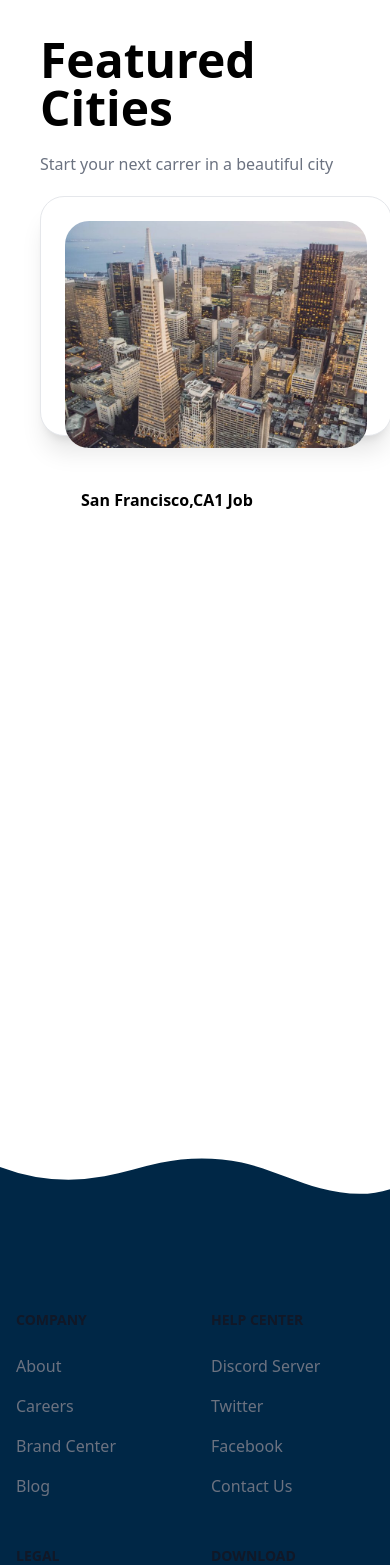
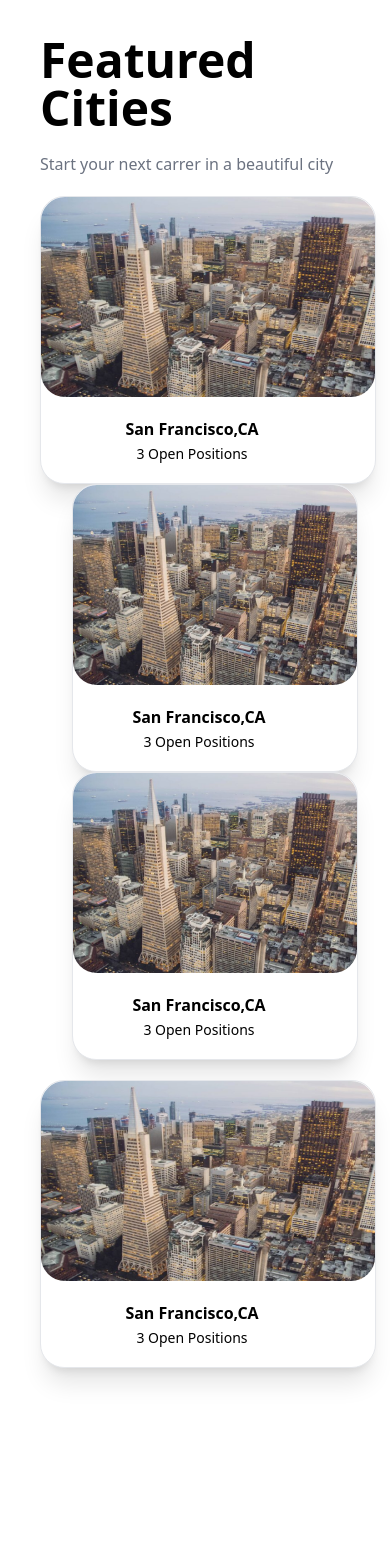
Before and after one commit to faiqa1/preConnect, a React (Create React App) app in the folder client/: page / in a window 390 px wide. Shown: the part 4488-6053 px from the top of the page. Built offline with nearby package versions, Linux system fonts and the light colour scheme.

Commit message:
Updated CSS styles and added IDs to elements in App.css, and modified JSX in Companies.js, FeaturedCities.js, FeaturedJobs.js, and Header.js files.

```diff
--- a/client/src/App.css
+++ b/client/src/App.css
@@ -272,7 +272,7 @@
 	width: 40px;
 }
 
-.formWrapper footer {
+/* .formWrapper footer {
     background-color: #222;
     color: #fff;
     font-size: 14px;
@@ -295,4 +295,4 @@
 .formWrapper footer a {
     color: #3c97bf;
     text-decoration: none;
-}
+} */
--- a/client/src/Components/Pages/HomePage/Companies.js
+++ b/client/src/Components/Pages/HomePage/Companies.js
@@ -7,7 +7,7 @@ import logo4 from "../../../Images/company-logo4.png";
 
 export default function Companies() {
   return (
-    <div className="ml-[10rem] mt-[2rem]">
+    <div className="ml-[10rem] mt-[2rem]" id="companies">
       <h2 className="text-black font-extrabold text-4xl">
         Find Best Companies
       </h2>
--- a/client/src/Components/Pages/HomePage/FeaturedCities.js
+++ b/client/src/Components/Pages/HomePage/FeaturedCities.js
@@ -4,21 +4,21 @@ import san from '../../../Images/-san-francisco.png'
 
 export default function FeaturedCities() {
   return (
-    <div className='featuredCitiesWrapper my-20 ml-10'>
+    <div className='featuredCitiesWrapper my-20 ml-10 '>
        <h2 className="text-black font-extrabold text-5xl">
        Featured Cities
       </h2>
       <p className="text-gray-500 py-5">
       Start your next carrer in a beautiful city
       </p>
-      <div className='citiesCardWrapper'>
-      <div className="jobCardWrapper w-[22rem]">
+      <div className='citiesCardWrapper flex flex-wrap '>
+      <div className="jobCardWrapper w-[21rem]">
           <Link>
-            <div class="max-w-sm p-6 b border shadow-xl bg-white h-[15rem] rounded-3xl">
+            <div class="max-w-sm b border shadow-xl bg-white h-[18rem] rounded-3xl">
               <div className="">
-                <img src={san} className=" rounded-3xl w-[351px] mb-5 " />
-                <div className="location-list text-center pb-2 pt-5">
-                  <ul className="list-none flex flex-wrap ml-[1rem] ">
+                <img src={san} className=" rounded-3xl w-[22.97rem] h-[12.5rem] " />
+                <div className="location-list text-center pb-2 pt-5 ">
+                  <ul className="list-none mr-[2rem]">
                   <li>
                       <Link
                         to="/loc"
@@ -30,9 +30,97 @@ export default function FeaturedCities() {
                     <li>
                       <Link
                         to="/loc"
+                        className="text-black text-sm hover:text-blue-500"
+                      >
+                        3 Open Positions
+                      </Link>
+                    </li>
+                  </ul>
+                </div>
+              </div>
+            </div>
+          </Link>
+        </div>
+        <div className="jobCardWrapper w-[21rem] ml-8 mr-8">
+          <Link>
+            <div class="max-w-sm b border shadow-xl bg-white h-[18rem] rounded-3xl">
+              <div className="">
+                <img src={san} className=" rounded-3xl w-[22.97rem] h-[12.5rem] " />
+                <div className="location-list text-center pb-2 pt-5 ">
+                  <ul className="list-none mr-[2rem]">
+                  <li>
+                      <Link
+                        to="/loc"
                         className="text-black font-bold hover:text-blue-500"
                       >
-                        1 Job
+                        San Francisco,CA
+                      </Link>
+                    </li>
+                    <li>
+                      <Link
+                        to="/loc"
+                        className="text-black text-sm hover:text-blue-500"
+                      >
+                        3 Open Positions
+                      </Link>
+                    </li>
+                  </ul>
+                </div>
+              </div>
+            </div>
+          </Link>
+        </div>
+        <div className="jobCardWrapper w-[21rem] ml-8 mr-8">
+          <Link>
+            <div class="max-w-sm b border shadow-xl bg-white h-[18rem] rounded-3xl">
+              <div className="">
+                <img src={san} className=" rounded-3xl w-[22.97rem] h-[12.5rem] " />
+                <div className="location-list text-center pb-2 pt-5 ">
+                  <ul className="list-none mr-[2rem]">
+                  <li>
+                      <Link
+                        to="/loc"
+                        className="text-black font-bold hover:text-blue-500"
+                      >
+                        San Francisco,CA
+                      </Link>
+                    </li>
+                    <li>
+                      <Link
+                        to="/loc"
+                        className="text-black text-sm hover:text-blue-500"
+                      >
+                        3 Open Positions
+                      </Link>
+                    </li>
+                  </ul>
+                </div>
+              </div>
+            </div>
+          </Link>
+        </div>
+
+        <div className="jobCardWrapper w-[21rem] mt-5">
+          <Link>
+            <div class="max-w-sm b border shadow-xl bg-white h-[18rem] rounded-3xl">
+              <div className="">
+                <img src={san} className=" rounded-3xl w-[22.97rem] h-[12.5rem] " />
+                <div className="location-list text-center pb-2 pt-5 ">
+                  <ul className="list-none mr-[2rem]">
+                  <li>
+                      <Link
+                        to="/loc"
+                        className="text-black font-bold hover:text-blue-500"
+                      >
+                        San Francisco,CA
+                      </Link>
+                    </li>
+                    <li>
+                      <Link
+                        to="/loc"
+                        className="text-black text-sm hover:text-blue-500"
+                      >
+                        3 Open Positions
                       </Link>
                     </li>
                   </ul>
--- a/client/src/Components/Pages/HomePage/FeaturedJobs.js
+++ b/client/src/Components/Pages/HomePage/FeaturedJobs.js
@@ -19,7 +19,7 @@ import { FaTerminal } from "react-icons/fa6";
 
 export default function FeaturedJobs() {
   return (
-    <div className="SectionWrapper w-full h-[79rem] bg-pink mt-[5%]">
+    <div className="SectionWrapper w-full h-[79rem] bg-pink mt-[5%]" id="featuredjobs">
       <h2 className="text-black text-4xl pt-10 pb-4 ml-5 font-extrabold">
         Featured Job Offers
       </h2>
--- a/client/src/Components/Pages/HomePage/Header.js
+++ b/client/src/Components/Pages/HomePage/Header.js
@@ -1,5 +1,6 @@
 import React from "react";
 import { LuNetwork } from "react-icons/lu";
+import { Link } from "react-router-dom";
 
 export default function Header() {
   return (
@@ -10,8 +11,7 @@ export default function Header() {
             href="https://flowbite.com/"
             class="flex items-center space-x-3 rtl:space-x-reverse"
           >
-
-            <LuNetwork color="white"/>
+            <LuNetwork color="white" />
             <span class="self-center text-2xl font-semibold whitespace-nowrap dark:text-white">
               PreConnect
             </span>
@@ -44,41 +44,41 @@ export default function Header() {
             <ul class="font-medium flex flex-col p-4 md:p-0 mt-4 border border-gray-100 rounded-lg bg-gray-50 md:flex-row md:space-x-8 rtl:space-x-reverse md:mt-0 md:border-0 md:bg-white bg-blue md:dark:bg-gray-900 dark:border-gray-700">
               <li>
                 <a
-                  href="#"
-                  class="block py-2 px-3 text-white rounded md:bg-transparent md:text-white-700 md:p-0 dark:text-white md:dark:text-white-500"
-                  aria-current="page"
+                  href="/#"
+                  class="block py-2 px-3 text-white rounded md:bg-transparent md:text-white-700 md:p-0 dark:text-white md:dark:text-white-500 underline decoration-[#002746] hover:decoration-[#fff]"
+                  aria-current="page "
                 >
                   Home
                 </a>
               </li>
               <li>
                 <a
-                  href="#"
-                  class="block py-2 px-3 text-gray-900 rounded hover:bg-gray-100 md:hover:bg-transparent md:border-0 md:hover:text-blue-700 md:p-0 dark:text-white"
+                  href='/#'
+                  class="block py-2 px-3 text-gray-900 rounded hover:bg-gray-100 md:hover:bg-transparent md:border-0  md:p-0 dark:text-white  underline decoration-[#002746] hover:decoration-[#fff]"
                 >
                   About
                 </a>
               </li>
               <li>
-                <a
-                  href="#"
-                  class="block py-2 px-3 text-gray-900 rounded hover:bg-gray-100 md:hover:bg-transparent md:border-0 md:hover:text-blue-700 md:p-0 dark:text-white md:dark:hover:text-blue-500 dark:hover:bg-gray-700 dark:hover:text-white md:dark:hover:bg-transparent"
+                <Link
+                  to='/blogs'
+                  class="block py-2 px-3 text-gray-900 rounded hover:bg-gray-100 md:hover:bg-transparent md:border-0 md:p-0 dark:text-white dark:hover:text-white md:dark:hover:bg-transparent underline decoration-[#002746] hover:decoration-[#fff]"
                 >
-                Blogs
-                </a>
+                  Blogs
+                </Link>
               </li>
               <li>
                 <a
-                  href="#"
-                  class="block py-2 px-3 text-gray-900 rounded hover:bg-gray-100 md:hover:bg-transparent md:border-0 md:hover:text-blue-700 md:p-0 dark:text-white md:dark:hover:text-blue-500 dark:hover:bg-gray-700 dark:hover:text-white md:dark:hover:bg-transparent"
+                  href="#featuredjobs"
+                  class="block py-2 px-3 text-gray-900 rounded hover:bg-gray-100 md:hover:bg-transparent md:border-0 md:p-0 dark:text-white  dark:hover:bg-gray-700 dark:hover:text-white md:dark:hover:bg-transparent underline decoration-[#002746] hover:decoration-[#fff]"
                 >
                   Find Jobs
                 </a>
               </li>
               <li>
                 <a
-                  href="#"
-                  class="block py-2 px-3 text-gray-900 rounded hover:bg-gray-100 md:hover:bg-transparent md:border-0 md:hover:text-blue-700 md:p-0 dark:text-white md:dark:hover:text-blue-500 dark:hover:bg-gray-700 dark:hover:text-white md:dark:hover:bg-transparent"
+                  href= '#companies'
+                  class="block py-2 px-3 text-gray-900 rounded hover:bg-gray-100 md:hover:bg-transparent md:border-0 md:p-0 dark:text-white dark:hover:bg-gray-700 dark:hover:text-white md:dark:hover:bg-transparent underline decoration-[#002746] hover:decoration-[#fff]"
                 >
                   Companies
                 </a>
```
